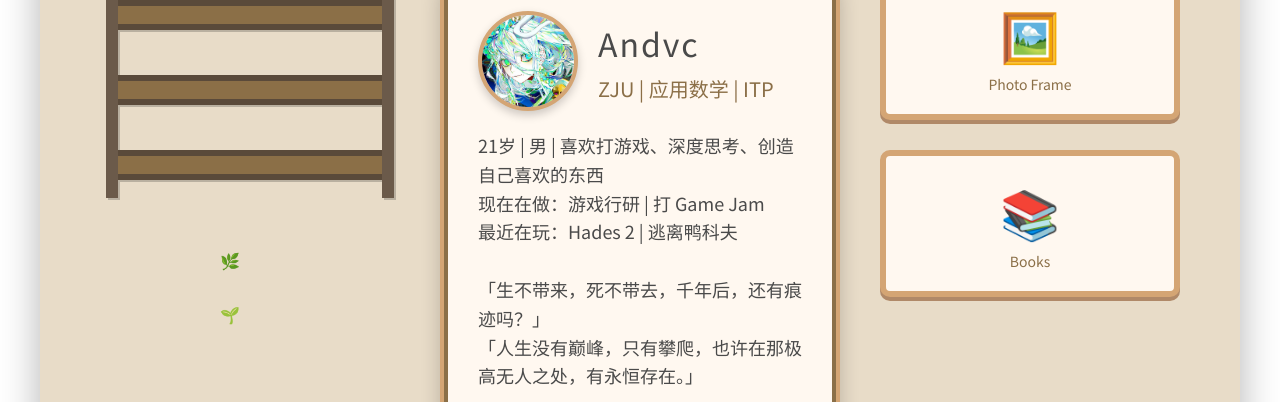
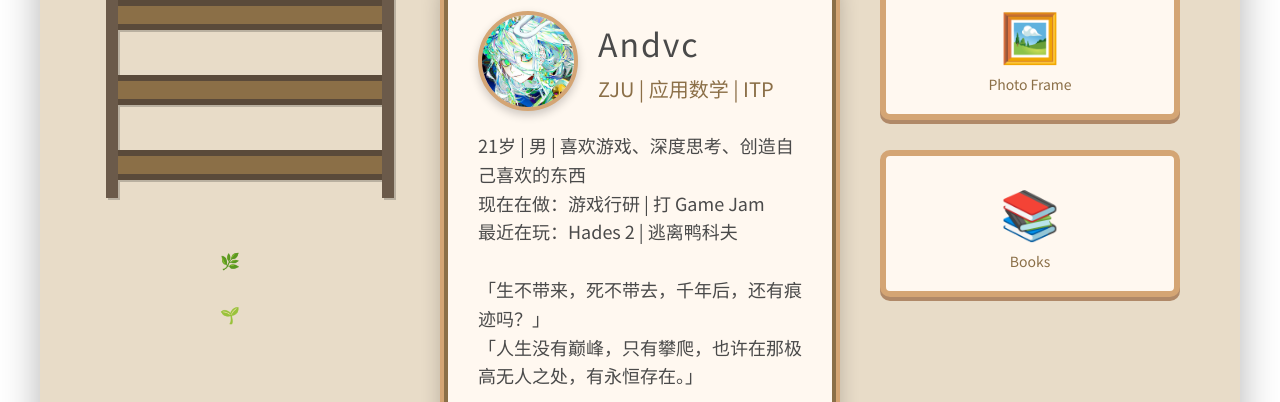
Before and after one commit to Andvc/Homepage, a plain HTML site: page index.html in a window 1280 px wide. Shown: the part 1683-2085 px from the top of the page. Drawn offline with Linux system fonts and the light colour scheme; a web font is replaced by a local one.

Commit message:
Update index.html

```diff
--- a/index.html
+++ b/index.html
@@ -511,7 +511,7 @@
                                 </div>
                             </div>
                             <div class="profile-description">
-                                21岁 | 男 | 喜欢打游戏、深度思考、创造自己喜欢的东西<br>
+                                21岁 | 男 | 喜欢游戏、深度思考、创造自己喜欢的东西<br>
                                 现在在做：游戏行研 | 打 Game Jam<br>
                                 最近在玩：Hades 2 | 逃离鸭科夫<br><br>
                                 「生不带来，死不带去，千年后，还有痕迹吗？」<br>
```
